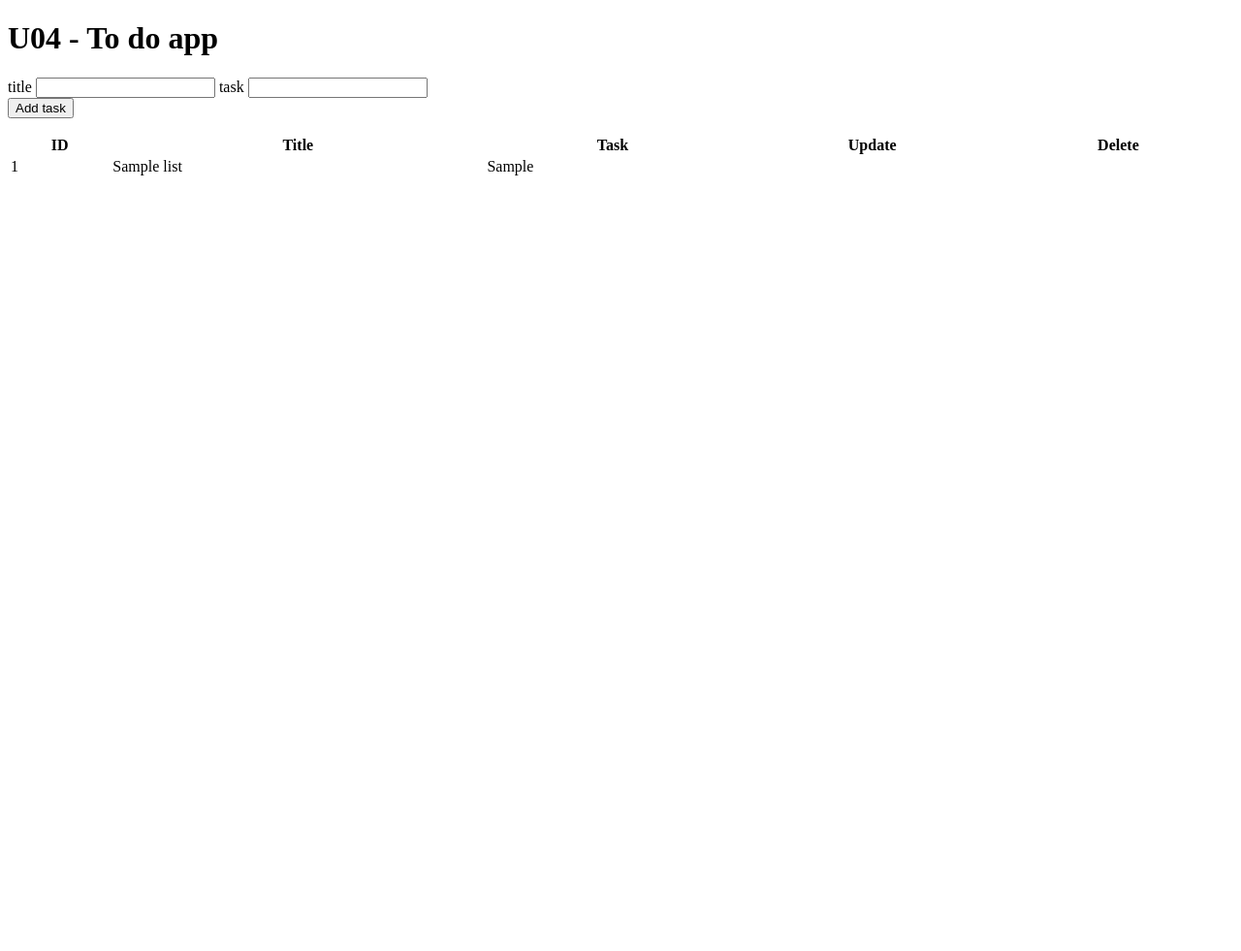
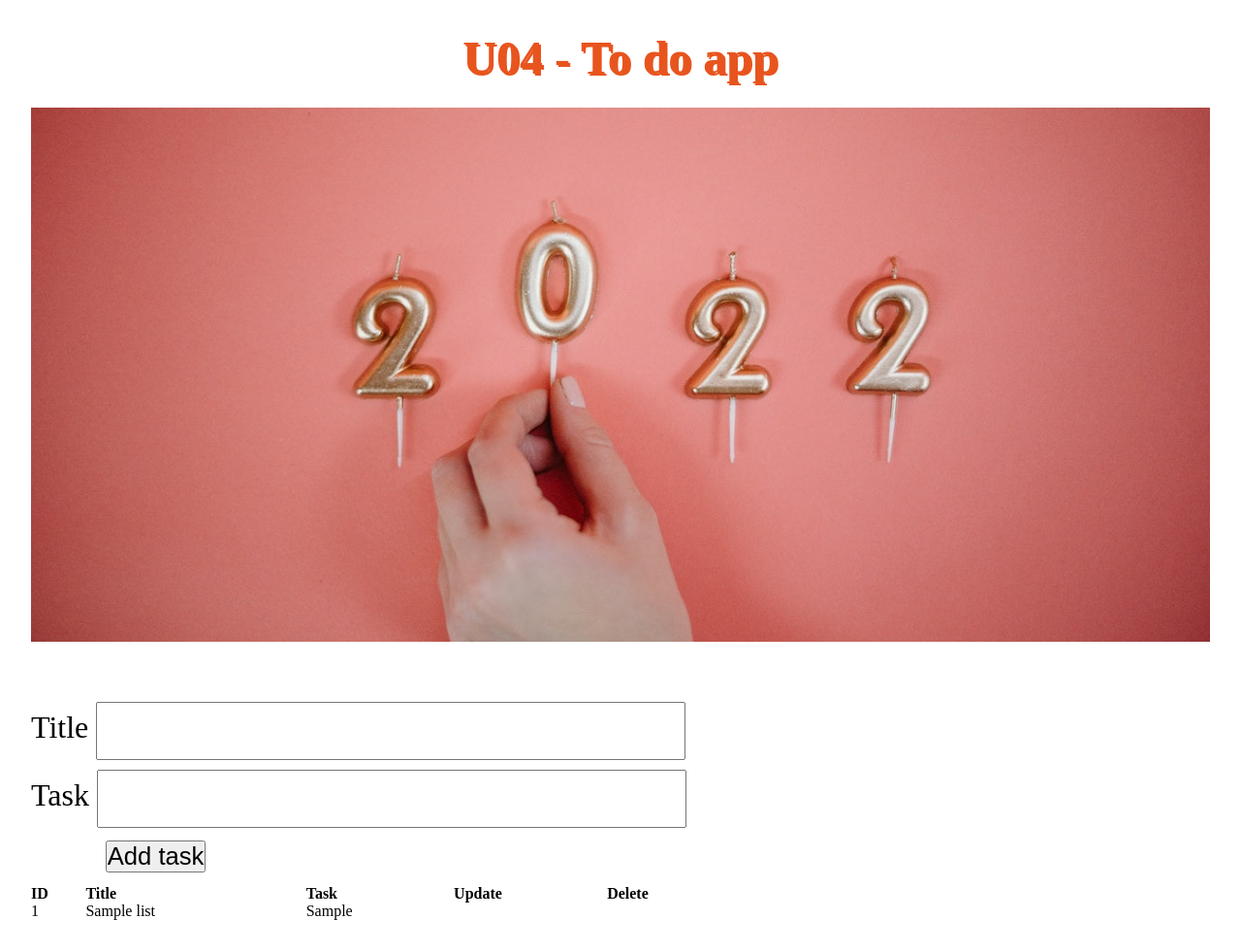
Before and after one commit to louisehedman/U04_to-do-app, a PHP site: page / in a window 1280 px wide. Shown: the whole page at 97% size. Before the commit the page ends 181 px from the top, so only its background shows below. Run offline with PHP 8.4, Linux system fonts and the light colour scheme; tables that the repository leaves empty or names only in its code hold one stand-in row (values such as "Sample post").

Commit message:
add initial styling and update html

```diff
--- a/app/public/index.php
+++ b/app/public/index.php
@@ -28,18 +28,24 @@ if (isset($_POST['add'])) {
    <meta charset="UTF-8">
    <meta http-equiv="X-UA-Compatible" content="IE=edge">
    <meta name="viewport" content="width=device-width, initial-scale=1.0">
-   <link rel="stylesheet" type="text/css" href="style.css">
+   <link rel="stylesheet" type="text/css" href="styles.css">
    <title>U04-to-do-app</title>
 </head>
 <body>
+   <header>
    <h1>U04 - To do app</h1>
+   <img src="\assets\img\2022.jpg" />
+   </header>
+   <main>
+   <section>
    <form method="post" action="index.php" >
-      <label>title</label>
+      <label>Title</label>
       <input type="text" name="title" value="">
-      <label>task</label>
+      <br>
+      <label>Task</label>
       <input type="text" name="task" value="">
       <div>
-         <button name="add" type="submit" value="add_task">Add task</button>
+         <button name="add" type="submit" value="add_task" class="submitbtn">Add task</button>
       </div>
    </form>
 
@@ -72,5 +78,10 @@ if (isset($_POST['add'])) {
       <?php } ?>
 
    </tbody>
+      </section>
+   </main>
+   <footer>
+
+   </footer>
 </body>
 </html>
--- a/app/public/style.css
+++ /dev/null
@@ -1,3 +0,0 @@
-table {
-    width: 100%;
-}
--- /dev/null
+++ b/app/public/styles.css
@@ -0,0 +1,51 @@
+* {
+    margin: 0;
+    padding: 0;
+    box-sizing: border-box;
+  }
+
+  body {
+      margin: 2em;
+  }
+
+ /* header {
+
+  }*/
+
+  img {
+      width: 100%;
+  }
+
+  h1 {
+      text-align: center;
+      font-size: 3em;
+      color: #e8541e;
+      text-shadow: 2px 2px;
+      margin-bottom: 0.5em;
+  }
+
+  form {
+      margin-top: 1.5em;
+      font-size: 2em;
+  }
+
+  input {
+      margin-top: 0.5em;
+      height: 3em;
+      width: 50%;
+      font-size: 20px;
+  }
+
+.submitbtn {
+    margin: 0.5em 3em;
+    font-size: 0.8em;
+}
+
+table {
+    width: 60%;
+    border-collapse: collapse;
+    text-align: left;
+}
+
+/*footer {
+}
```
Also changed, not shown: app/public/assets/img/2022.jpg (added).
